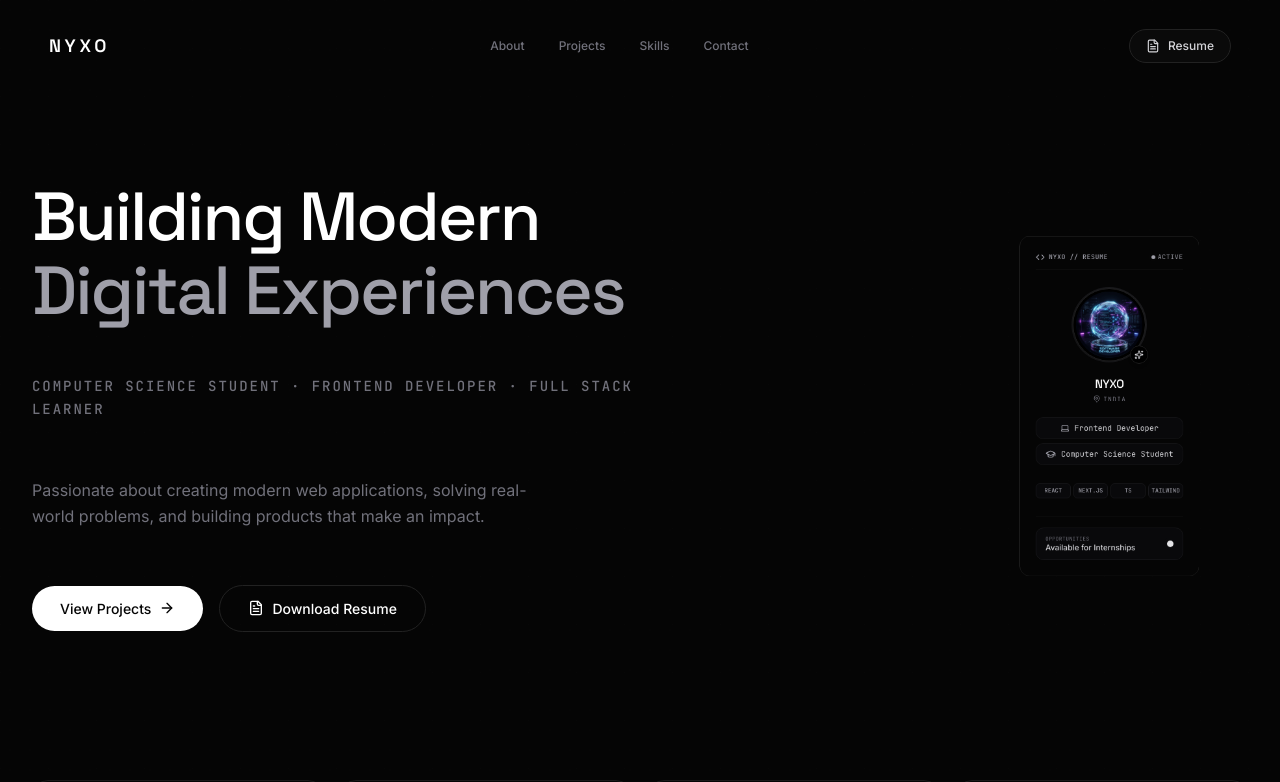
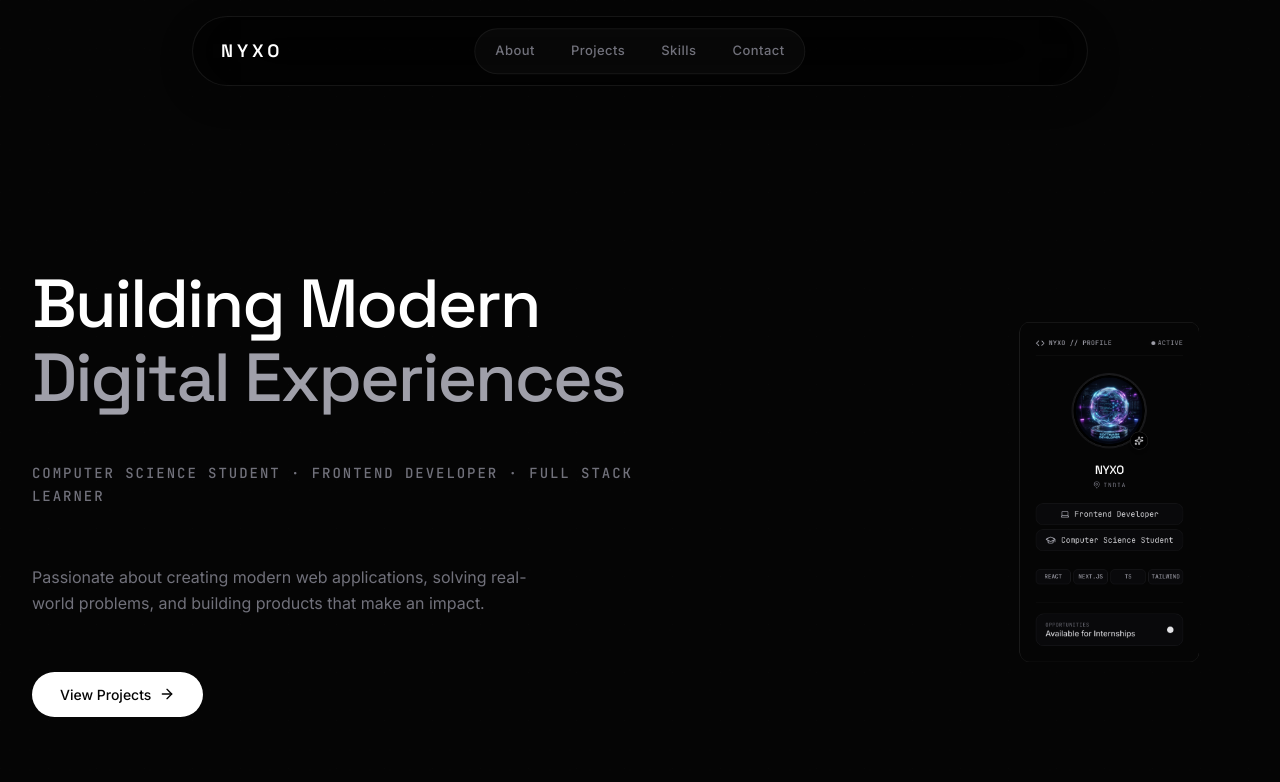
Before and after one commit to sourabh14098-maker/my-portfolio, a React (Vite) app: page / in a window 1280 px wide. Shown: the top 782 px of the page. Built offline with nearby package versions, Linux system fonts and the light colour scheme.

Commit message:
Portfolio UI improvements

```diff
--- a/src/components/DeveloperCard.tsx
+++ b/src/components/DeveloperCard.tsx
@@ -31,7 +31,7 @@ export default function DeveloperCard() {
         <div className="flex items-center justify-between text-[10px] font-mono tracking-wider text-zinc-500 pb-3 border-b border-[#161616]">
           <span className="flex items-center gap-1.5 font-medium text-zinc-400">
             <Code className="w-3.5 h-3.5 text-zinc-400" />
-            NYXO // RESUME
+            NYXO // PROFILE
           </span>
           <span className="flex items-center gap-1 text-zinc-400">
             <span className="relative flex h-1.5 w-1.5">
--- a/src/components/HeroPage.tsx
+++ b/src/components/HeroPage.tsx
@@ -1,7 +1,7 @@
 import React from 'react';
 import { motion } from 'motion/react';
-import { ArrowRight, FileText } from 'lucide-react';
-import { Link, useOutletContext } from 'react-router-dom';
+import { ArrowRight } from 'lucide-react';
+import { Link } from 'react-router-dom';
 import DeveloperCard from './DeveloperCard';
 import Reveal from './ui/Reveal';
 import { useIntro } from '../context/IntroContext';
@@ -28,7 +28,6 @@ const heroStaggerItem = {
 };
 
 export default function HeroPage() {
-  const { triggerResumeDownload } = useOutletContext<{ triggerResumeDownload: () => void }>();
   const { playHeroEntrance } = useIntro();
 
   const leftContent = (
@@ -79,15 +78,6 @@ export default function HeroPage() {
           View Projects
           <ArrowRight className="w-4 h-4" />
         </Link>
-        <button
-          type="button"
-          onClick={triggerResumeDownload}
-          id="hero-resume-btn"
-          className="btn-secondary cursor-pointer"
-        >
-          <FileText className="w-4 h-4" />
-          Download Resume
-        </button>
       </motion.div>
     </>
   );
--- a/src/components/Layout.tsx
+++ b/src/components/Layout.tsx
@@ -21,10 +21,6 @@ export default function Layout() {
     return () => window.removeEventListener('scroll', handleScroll);
   }, []);
 
-  const triggerResumeDownload = () => {
-    alert('Resume download triggered!\nNYXO_Resume.pdf would be fetched directly.');
-  };
-
   return (
     <div className="relative min-h-screen bg-[#050505] text-white font-sans overflow-x-hidden">
       <MouseGlow />
@@ -32,12 +28,12 @@ export default function Layout() {
       <div className="fixed inset-0 bg-grid opacity-[0.35] pointer-events-none z-0" />
       <div className="fixed inset-0 bg-dot-grid opacity-[0.2] pointer-events-none z-0" />
 
-      <Navbar triggerResumeDownload={triggerResumeDownload} />
+      <Navbar />
 
       <main className="relative z-20 pt-20 sm:pt-24 min-h-[calc(100vh-200px)]">
         <AnimatePresence mode="wait">
           <PageTransition key={location.pathname}>
-            <Outlet context={{ triggerResumeDownload }} />
+            <Outlet />
           </PageTransition>
         </AnimatePresence>
       </main>
--- a/src/components/Navbar.tsx
+++ b/src/components/Navbar.tsx
@@ -1,11 +1,7 @@
 import React, { useState, useEffect } from 'react';
 import { Link, useLocation } from 'react-router-dom';
 import { motion, AnimatePresence } from 'motion/react';
-import { Menu, X, FileText } from 'lucide-react';
-
-interface NavbarProps {
-  triggerResumeDownload: () => void;
-}
+import { Menu, X } from 'lucide-react';
 
 const navLinks = [
   { name: 'About', path: '/about' },
@@ -14,7 +10,7 @@ const navLinks = [
   { name: 'Contact', path: '/contact' },
 ];
 
-export default function Navbar({ triggerResumeDownload }: NavbarProps) {
+export default function Navbar() {
   const [mobileMenuOpen, setMobileMenuOpen] = useState(false);
   const [scrolled, setScrolled] = useState(false);
   const location = useLocation();
@@ -35,20 +31,24 @@ export default function Navbar({ triggerResumeDownload }: NavbarProps) {
   }, []);
 
   return (
-    <header className="fixed top-0 left-0 right-0 z-50">
-      <div className="max-w-7xl mx-auto px-4 sm:px-6 py-3 sm:py-4">
+    <header className="sticky top-0 left-0 right-0 z-50 pt-4">
+      <div className="mx-auto w-[92%] lg:w-[70%]">
         <nav
-          className={`rounded-full px-4 sm:px-6 py-2.5 sm:py-3 flex items-center justify-between transition-all duration-500 ${
+          className={`relative h-[70px] rounded-full px-5 sm:px-7 flex items-center justify-between border border-white/[0.08] bg-black/55 backdrop-blur-2xl transition-all duration-500 ${
             scrolled
-              ? 'glass-panel bg-[#0a0a0a]/90 shadow-[0_8px_32px_rgba(0,0,0,0.4)]'
-              : 'border border-transparent bg-transparent'
+              ? 'shadow-[0_18px_60px_rgba(0,0,0,0.42)] bg-black/70 border-white/[0.12]'
+              : 'shadow-[0_10px_34px_rgba(0,0,0,0.22)]'
           }`}
         >
-          <Link to="/" id="nav-logo" className="font-display font-semibold text-base sm:text-lg tracking-[0.2em] text-white premium-hover">
+          <Link
+            to="/"
+            id="nav-logo"
+            className="z-10 w-24 font-display text-base sm:text-lg font-semibold tracking-[0.22em] text-white transition-opacity duration-300 hover:opacity-75"
+          >
             NYXO
           </Link>
 
-          <div className="hidden lg:flex items-center gap-0.5 relative">
+          <div className="hidden lg:flex absolute left-1/2 top-1/2 -translate-x-1/2 -translate-y-1/2 items-center gap-1 rounded-full border border-white/[0.06] bg-white/[0.025] p-1">
             {navLinks.map((link) => {
               const active = isActive(link.path);
               return (
@@ -56,15 +56,15 @@ export default function Navbar({ triggerResumeDownload }: NavbarProps) {
                   key={link.path}
                   to={link.path}
                   id={`nav-link-${link.name.toLowerCase()}`}
-                  className={`relative px-4 py-2 rounded-full text-xs font-medium transition-colors duration-300 ${
+                  className={`relative rounded-full px-4 py-2 text-[13px] font-medium tracking-[0.035em] transition-colors duration-300 ${
                     active ? 'text-white' : 'text-zinc-500 hover:text-zinc-200'
                   }`}
                 >
                   {active && (
                     <motion.span
                       layoutId="navActiveIndicator"
-                      className="absolute inset-0 rounded-full bg-[#111111] border border-[#222222]"
-                      transition={{ type: 'spring', stiffness: 380, damping: 32 }}
+                      className="absolute inset-0 rounded-full border border-white/[0.08] bg-white/[0.08] shadow-[inset_0_1px_0_rgba(255,255,255,0.08)]"
+                      transition={{ type: 'spring', stiffness: 420, damping: 34 }}
                     />
                   )}
                   <span className="relative z-10">{link.name}</span>
@@ -73,27 +73,17 @@ export default function Navbar({ triggerResumeDownload }: NavbarProps) {
             })}
           </div>
 
-          <div className="flex items-center gap-2 sm:gap-3">
-            <button
-              type="button"
-              onClick={triggerResumeDownload}
-              id="header-resume-btn"
-              className="hidden sm:inline-flex items-center gap-2 px-4 py-2 rounded-full text-xs font-medium text-zinc-300 border border-[#222222] bg-[#0a0a0a] hover:text-white hover:border-[#333333] premium-hover cursor-pointer"
-            >
-              <FileText className="w-3.5 h-3.5" />
-              Resume
-            </button>
+          <div className="hidden w-24 lg:block" aria-hidden="true" />
 
           <button
             type="button"
             onClick={() => setMobileMenuOpen(!mobileMenuOpen)}
             id="mobile-menu-trigger"
-              className="lg:hidden w-9 h-9 rounded-full bg-[#0a0a0a] border border-[#222222] flex items-center justify-center text-zinc-400 hover:text-white premium-hover"
+            className="z-10 flex h-10 w-10 items-center justify-center rounded-full border border-white/[0.08] bg-white/[0.04] text-zinc-400 transition-all duration-300 hover:border-white/[0.14] hover:bg-white/[0.08] hover:text-white lg:hidden"
             aria-label={mobileMenuOpen ? 'Close menu' : 'Open menu'}
           >
-              {mobileMenuOpen ? <X className="w-4 h-4" /> : <Menu className="w-4 h-4" />}
+            {mobileMenuOpen ? <X className="h-4 w-4" /> : <Menu className="h-4 w-4" />}
           </button>
-          </div>
         </nav>
       </div>
 
@@ -104,35 +94,26 @@ export default function Navbar({ triggerResumeDownload }: NavbarProps) {
             animate={{ opacity: 1, y: 0 }}
             exit={{ opacity: 0, y: -12 }}
             transition={{ duration: 0.25, ease: [0.16, 1, 0.3, 1] }}
-            className="lg:hidden absolute top-[4.25rem] left-4 right-4 sm:left-6 sm:right-6 z-40"
+            className="absolute left-1/2 top-[5.75rem] z-40 w-[92%] -translate-x-1/2 lg:hidden"
           >
-            <div className="glass-panel rounded-2xl p-4 flex flex-col gap-1 border-[#222222]">
+            <div className="flex flex-col gap-1 rounded-[28px] border border-white/[0.08] bg-black/75 p-3 shadow-[0_18px_60px_rgba(0,0,0,0.42)] backdrop-blur-2xl">
               {navLinks.map((link) => {
                 const active = isActive(link.path);
                 return (
                   <Link
                     key={link.path}
                     to={link.path}
-                    className={`relative px-4 py-3 rounded-xl text-sm font-medium transition-colors ${
-                      active ? 'text-white bg-[#111111]' : 'text-zinc-500 hover:text-white hover:bg-[#0a0a0a]'
+                    className={`relative rounded-2xl px-4 py-3 text-sm font-medium tracking-[0.03em] transition-colors ${
+                      active ? 'bg-white/[0.08] text-white' : 'text-zinc-500 hover:bg-white/[0.04] hover:text-white'
                     }`}
                   >
                     {link.name}
                     {active && (
-                      <span className="absolute left-0 top-1/2 -translate-y-1/2 w-0.5 h-5 bg-[#3b82f6] rounded-full" />
+                      <span className="absolute left-2 top-1/2 h-5 w-px -translate-y-1/2 rounded-full bg-white/45" />
                     )}
                   </Link>
                 );
               })}
-              <div className="h-px bg-[#222222] my-2" />
-              <button
-                type="button"
-                onClick={triggerResumeDownload}
-                className="w-full inline-flex items-center justify-center gap-2 px-4 py-3 rounded-xl text-sm font-medium text-white border border-[#222222] bg-[#0a0a0a] premium-hover cursor-pointer"
-              >
-                <FileText className="w-4 h-4" />
-                Download Resume
-              </button>
             </div>
           </motion.div>
         )}
```
Lines whose indentation alone changed are shown as unchanged.
